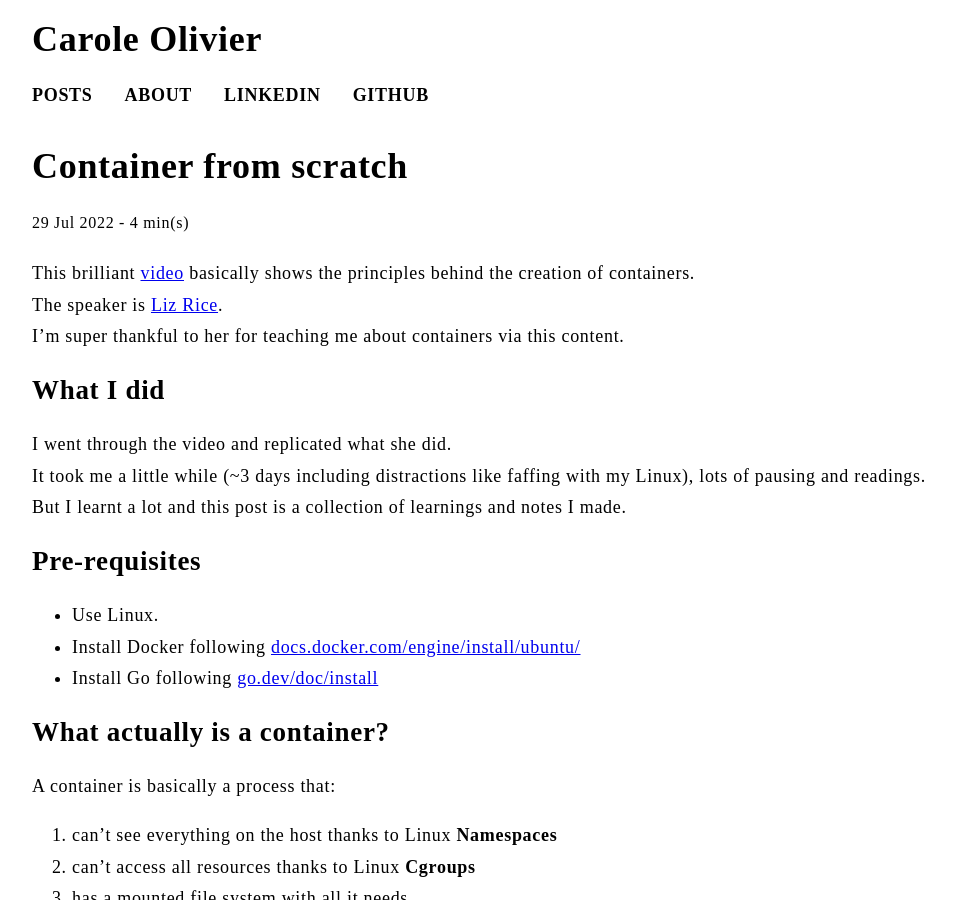
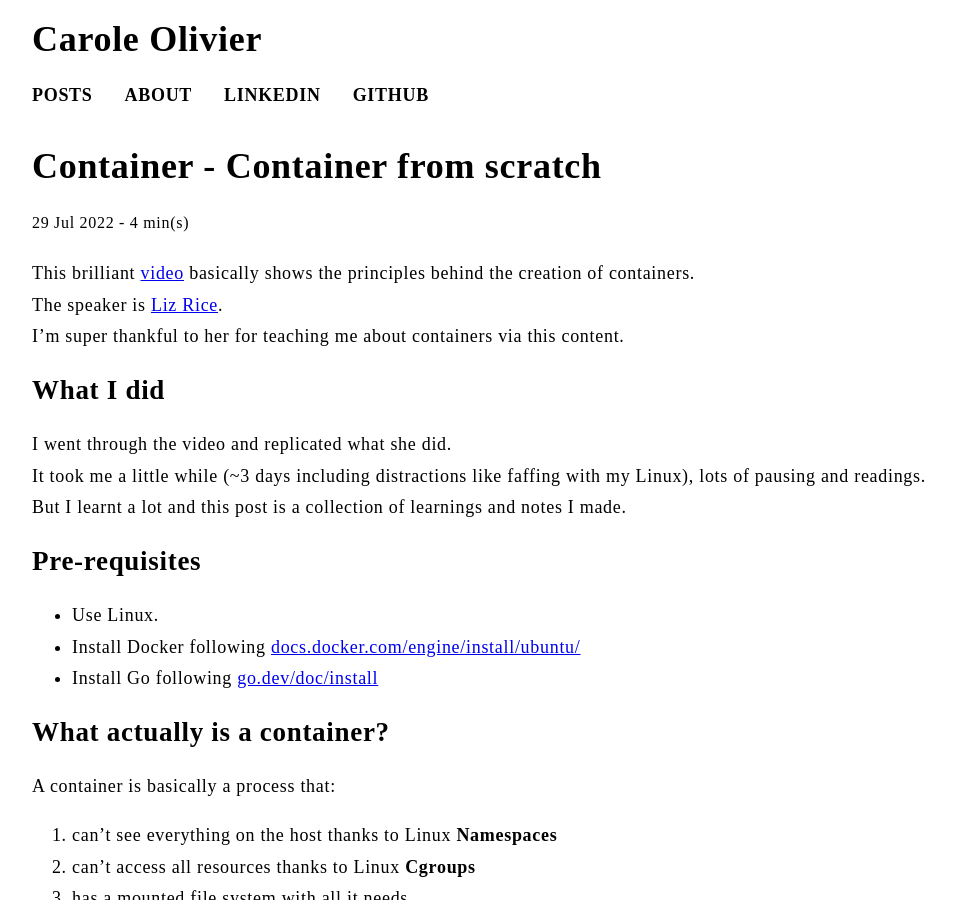
Before and after one commit to caroleolivier/caroleolivier.github.io, a Jekyll site: the page built from _posts/2022-07-29-container-from-scratch.md, in a window 1280 px wide and 900 px high. Shown: the whole window, without its empty margins (128-1083 px from the left). Built offline with Jekyll 4.4.1, drawn with Linux system fonts in a browser that asks for light colours.

Commit message:
improv: add section

````diff
--- a/_posts/2022-07-29-container-from-scratch.md
+++ b/_posts/2022-07-29-container-from-scratch.md
@@ -1,6 +1,6 @@
 ---
 layout: post
-title: Container from scratch
+title: Container - Container from scratch
 date: 2022-07-29
 ---
 
@@ -16,13 +16,14 @@
 
 ## Pre-requisites
 
-* Use Linux.
-* Install Docker following [docs.docker.com/engine/install/ubuntu/](https://docs.docker.com/engine/install/ubuntu/)
-* Install Go following [go.dev/doc/install](https://go.dev/doc/install)
+- Use Linux.
+- Install Docker following [docs.docker.com/engine/install/ubuntu/](https://docs.docker.com/engine/install/ubuntu/)
+- Install Go following [go.dev/doc/install](https://go.dev/doc/install)
 
 ## What actually is a container?
 
 A container is basically a process that:
+
 1. can't see everything on the host thanks to Linux **Namespaces**
 2. can't access all resources thanks to Linux **Cgroups**
 3. has a mounted file system with all it needs
@@ -38,28 +39,28 @@
 From Linux man [page](https://man7.org/linux/man-pages/man7/namespaces.7.html)
 
 > A namespace wraps a global system resource in an abstraction that
->       makes it appear to the processes within the namespace that they
->       have their own isolated instance of the global resource.  Changes
->       to the global resource are visible to other processes that are
->       members of the namespace, but are invisible to other processes.
->       One use of namespaces is to implement containers.
+> makes it appear to the processes within the namespace that they
+> have their own isolated instance of the global resource. Changes
+> to the global resource are visible to other processes that are
+> members of the namespace, but are invisible to other processes.
+> One use of namespaces is to implement containers.
 
 Examples of resources include:
-* hostname
-* process ids
-* mounts
+
+- hostname
+- process ids
+- mounts
 
 My main takeaways from the video on Namespaces are that when you create a new process:
 
 1. You can spawn it in a new namespace using [CLONE_NEWUTS](https://man7.org/linux/man-pages/man7/uts_namespaces.7.html)
-This allows you to get a new hostname independent of the host hostname.
+   This allows you to get a new hostname independent of the host hostname.
 
-2. You can set it in a new PID namespace by using the flag [CLONE_NEWPID](https://man7.org/linux/man-pages/man2/clone.2.html#:~:text=same%20clone%20call.-,CLONE_NEWPID,-(since%20Linux%202.6.24))
-That's how processes in the new namespace start at 1.
+2. You can set it in a new PID namespace by using the flag [CLONE_NEWPID](<https://man7.org/linux/man-pages/man2/clone.2.html#:~:text=same%20clone%20call.-,CLONE_NEWPID,-(since%20Linux%202.6.24)>)
+   That's how processes in the new namespace start at 1.
 
 3. You can create a new mount namespace by using the flag [CLONE_NEWNS](https://man7.org/linux/man-pages/man7/mount_namespaces.7.html)
-This allows to isolate the list of processes displayed by `ps` when `proc` is mounted.
-
+   This allows to isolate the list of processes displayed by `ps` when `proc` is mounted.
 
 And that's basically the idea for creating an isolated process, i.e. a container.
 
@@ -82,25 +83,25 @@
 From Linux man [page](https://man7.org/linux/man-pages/man7/cgroups.7.html)
 
 > Control groups, usually referred to as cgroups, are a Linux
->       kernel feature which allow processes to be organized into
->       hierarchical groups whose usage of various types of resources can
->       then be limited and monitored.  The kernel's cgroup interface is
->       provided through a pseudo-filesystem called cgroupfs.  Grouping
->       is implemented in the core cgroup kernel code, while resource
->       tracking and limits are implemented in a set of per-resource-type
->       subsystems (memory, CPU, and so on)
-
+> kernel feature which allow processes to be organized into
+> hierarchical groups whose usage of various types of resources can
+> then be limited and monitored. The kernel's cgroup interface is
+> provided through a pseudo-filesystem called cgroupfs. Grouping
+> is implemented in the core cgroup kernel code, while resource
+> tracking and limits are implemented in a set of per-resource-type
+> subsystems (memory, CPU, and so on)
 
 So basically to limit resources a process can use, you need to:
-1. Create a *cgroup*
-This means creating a directory under `/sys/fs/cgroup/system.slice/` called whatever you want to call your cgroup.
+
+1. Create a _cgroup_
+   This means creating a directory under `/sys/fs/cgroup/system.slice/` called whatever you want to call your cgroup.
 
 2. Add the limits
-This means add files containing the limits.
-For instance `memory.max` to limit memory
+   This means add files containing the limits.
+   For instance `memory.max` to limit memory
 
 3. Assign the PID of the process to the cgroup
-This means adding the PID number to the file `cgroup.procs` inside the cgroup folder
+   This means adding the PID number to the file `cgroup.procs` inside the cgroup folder
 
 This is an edited snippet code extract from the video that limits the number of processes that can run inside the container to 20:
 
@@ -115,7 +116,6 @@
 
 Source code on [GitHub](https://github.com/lizrice/containers-from-scratch/blob/master/main.go).
 
-
 #### ⚠️ cgroup v1 vs v2
 
 The video shows the usage of cgroup v1 but nowadays v2 is used.
@@ -124,12 +124,12 @@
 But exploring the `/sys/fs/cgroup` is pretty similar.
 
 If you run this to restrict the container resource to 500 mbytes.
+
 ```
 $ docker run -ti -m=500 ubuntu /bin/bash
 ```
 
 You'll see that a new cgroup called something like `docker-containerid` will appear under `/sys/fs/cgroup/system.slice/` and will have the 500mbytes memory limit specified in the command.
-
 
 ## Summary
 
@@ -137,6 +137,4 @@
 
 This is made possible by Linux Namespaces, chroot and Cgroups.
 
-
-
 And Docker is one implementation of containerisation 🐋
````
Also changed, not shown: _posts/2022-07-27-docker-images.md (+1 -4 lines).
